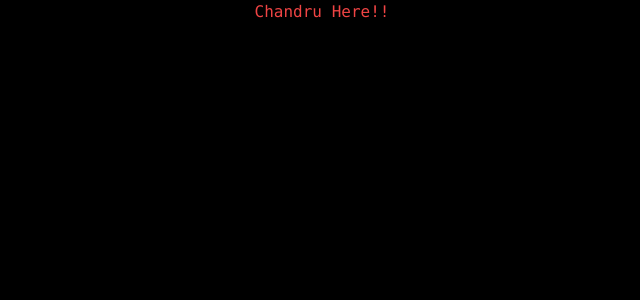
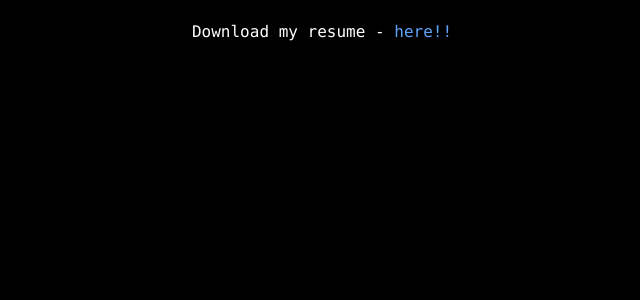
Before and after one commit to gchandru283/portfolio, a React (Create React App) app: page / in a window 1280 px wide. Shown: the top 300 px of the page, without its empty margins (318-958 px from the left). Built offline with nearby package versions, Linux system fonts and the light colour scheme.

Commit message:
resume !

```diff
--- a/src/App.js
+++ b/src/App.js
@@ -1,9 +1,13 @@
 import Header from "./Components/Header";
 
 function App() {
+  const resumeUrl = process.env.PUBLIC_URL + '/files/Chandru.pdf';
   return (
     <div className="bg-black h-screen">
       <Header/>
+      <div className="text-white px-5 font-mono fixed w-full text-center">
+      Download my resume - <a className="text-blue-400" href={resumeUrl} download="resume.pdf">here!!</a>
+      </div>
     </div>
   );
 }
--- a/src/Components/Header.js
+++ b/src/Components/Header.js
@@ -1,8 +1,7 @@
 import React from "react";
 function Header(){
 return(
-    <div className="text-red-500 text-center font-mono fixed w-full">
-        Chandru Here!!
+    <div className="h-5">
 
     </div>
 );
```
Also changed, not shown: 1 other file (tests, documents, lock files or other folders).
